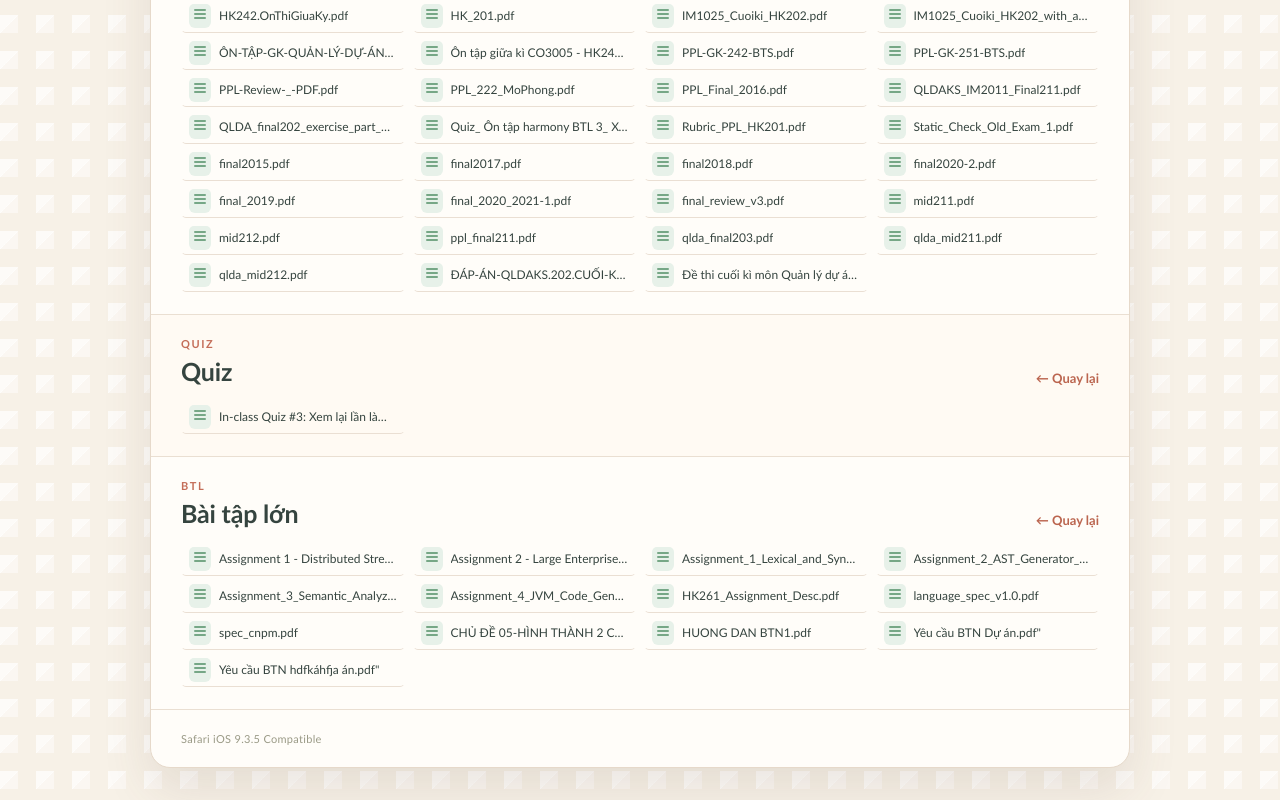
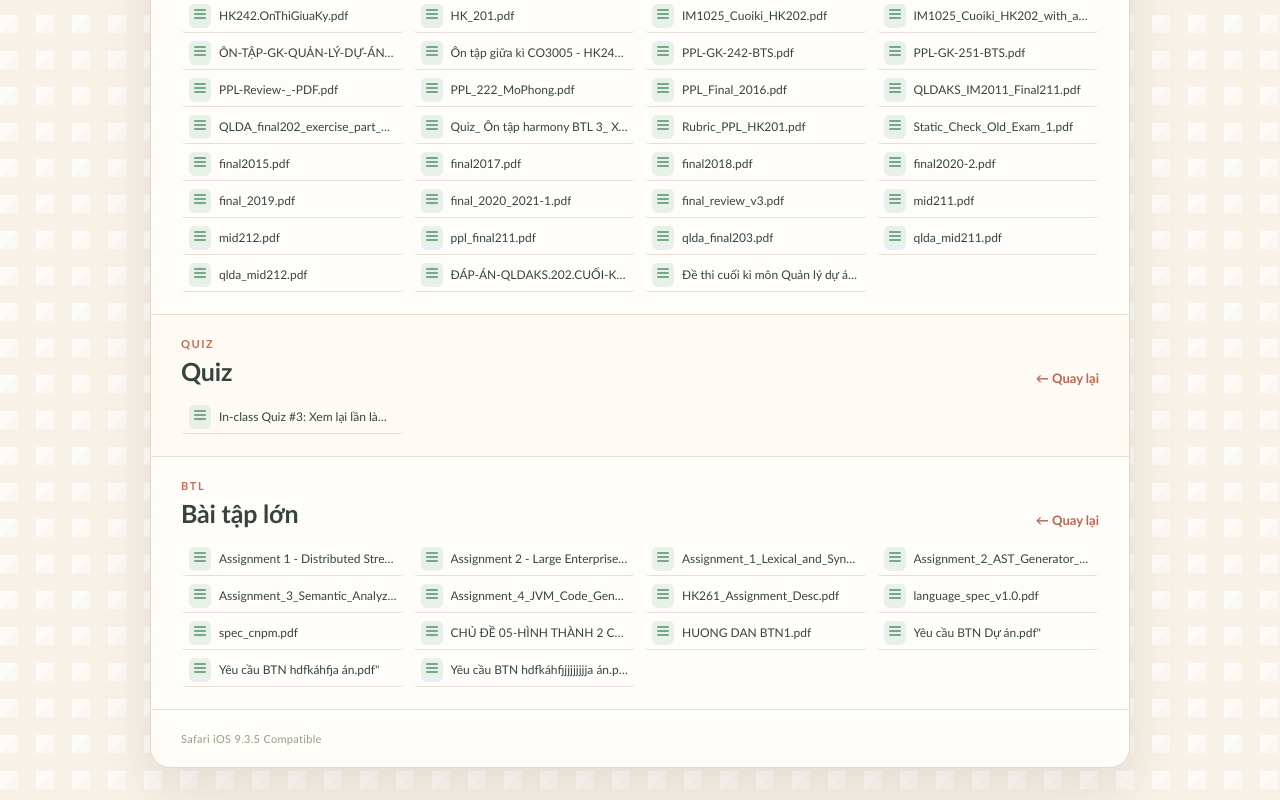
Before and after one commit to sekireiberry08/vibing-a-web-used-for-old-but-gold-safari, a plain HTML site: page index.html in a window 1280 px wide. Shown: the part 2001-2801 px from the top of the page. Drawn offline with Linux system fonts and the light colour scheme.

Commit message:
sạhkdjá

```diff
--- a/index.html
+++ b/index.html
@@ -1253,6 +1253,13 @@
             ><span class="item-icon">PDF</span
             ><span class="item-name">Yêu cầu BTN hdfkáhfja án.pdf"</span></a
           >
+
+          <a
+            class="item"
+            href="pdf/Đề-Giữa-Kì-QLDA.pdf"
+            ><span class="item-icon">PDF</span
+            ><span class="item-name">Yêu cầu BTN hdfkáhfjjjjjjjjja án.pdf"</span></a
+          >
         </div>
       </div>
       <div class="statusbar">Safari iOS 9.3.5 Compatible</div>
```
Also changed, not shown: 3 other files.
